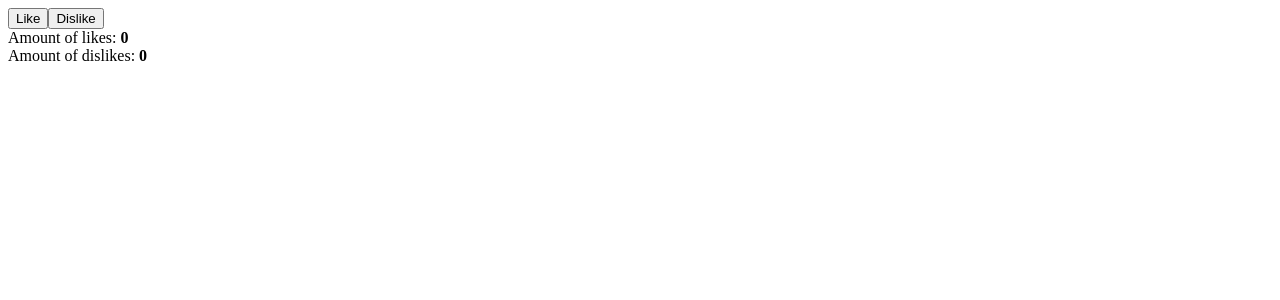
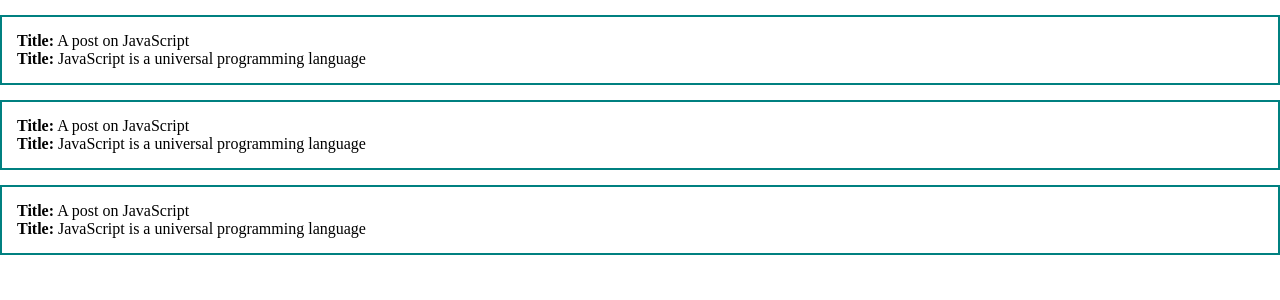
Before and after one commit to dolerami/vue3-rapid-course, a Vue app: page / in a window 1280 px wide. Shown: the top 300 px of the page. Built offline with nearby package versions, Linux system fonts and the light colour scheme.

Commit message:
playing with styles

```diff
--- a/src/App.vue
+++ b/src/App.vue
@@ -1,16 +1,19 @@
 <template>
   <div>
-    <div>
-      <button @click="addLike">Like</button>
-<!--      V-on is a directive and event listener, so after this you have to write a certain function to operate-->
-<!--      If it's v-on:click, that means that the function will work when you click that object-->
-<!--      There is a simplified method for writing v-on:, which is just @-->
-      <button @click="addDislike">Dislike</button>
+    <div class="post">
+      <div><strong>Title:</strong> A post on JavaScript</div>
+      <div><strong>Title:</strong> JavaScript is a universal programming language</div>
     </div>
-    <div>Amount of likes: <strong>{{likes}}</strong></div>
-<!--    It's possible to get the variables from the data section by typing them in double {}s, like this {{likes}}-->
-    <div>Amount of dislikes: <strong>{{dislikes}}</strong></div>
+    <div class="post">
+      <div><strong>Title:</strong> A post on JavaScript</div>
+      <div><strong>Title:</strong> JavaScript is a universal programming language</div>
+    </div>
+    <div class="post">
+      <div><strong>Title:</strong> A post on JavaScript</div>
+      <div><strong>Title:</strong> JavaScript is a universal programming language</div>
+    </div>
   </div>
+<!--In the template section we write the HTML of the project-->
 </template>
 
 <script>
@@ -35,8 +38,28 @@
   // methods section is where you usually set your functions to operate them later
 }
 // When you create a component, you have to export it and everything in it as an object, that's why it's being written in {}
+// In the script section we write the model and methods of the project
 </script>
 
 <style>
+/*If we write <style scoped>, that means that the CSS will be applicable only for that particular file*/
+/*As soon as we are in the main component file, we don't have to use the scoped version for style*/
+* {
+  margin:0;
+  padding:0;
+  box-sizing: border-box;
+  /*When box-sizing is border-box, it makes the element size to remain the same when gaining some padding*/
+  /*In this case the content of the element will get smaller*/
+}
 
+.post{
+  padding:15px;
+  border:2px solid teal;
+  margin-top: 15px;
+}
+/*We can refer to the object by it's class just writing .(object class), also by id - #(object id)*/
+
+/*When we write *{}, that means that the styles inside the {} will refer to the whole file*/
+/*So it will not work if we have scoped in the style tag*/
+/*And in the style section we write the CSS of the project*/
 </style>
```
